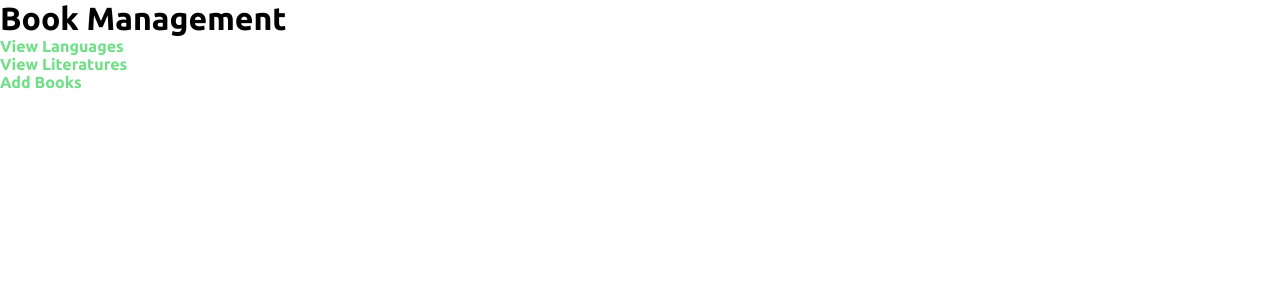
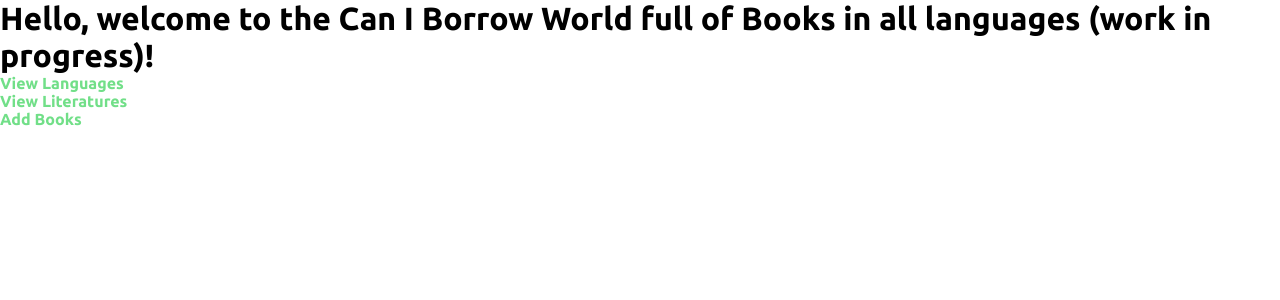
Before and after one commit to sarisefilkedi/jobsearch, a Flask app: page /books/ in a window 1280 px wide. Shown: the top 300 px of the page. Run offline with Flask 3, Linux system fonts and the light colour scheme.

Commit message:
Update book_home.html

```diff
--- a/jobsearchapp/templates/book_home.html
+++ b/jobsearchapp/templates/book_home.html
@@ -1,11 +1,11 @@
 <!DOCTYPE html>
 <html>
 <head>
-    <title>Hello, welcome to the Can I Borrow World full of Books in all languages (work in progress)!</title>
+    <title></title>
     <link rel="stylesheet" type="text/css" href="{{ url_for('static', filename='login.css') }}">
 </head>
 <body>
-    <h1>Book Management</h1>
+    <h1>Hello, welcome to the Can I Borrow World full of Books in all languages (work in progress)!</h1>
     <nav>
         <ul>
             <li><a href="{{ url_for('books.get_language') }}">View Languages</a></li>
```
